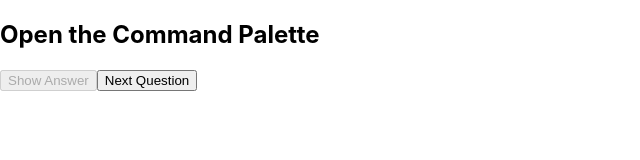
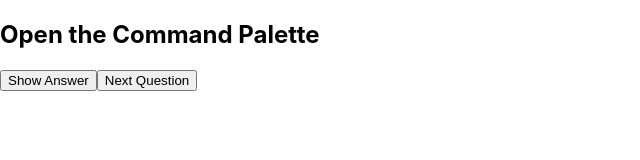
Before and after one commit to inkblotty/vscode-shortcuts, a React (Create React App) app: page / in a window 1280 px wide. Shown: the top 160 px of the page, without its empty margins (0-640 px from the left). Built offline with nearby package versions, Linux system fonts and the light colour scheme.

Commit message:
cleanup custom hook

```diff
--- a/src/Quiz/Question/Question.tsx
+++ b/src/Quiz/Question/Question.tsx
@@ -1,5 +1,5 @@
 import React, { useEffect, useState } from 'react';
-import { handleKeys } from './hooks';
+import { useHandleKeys } from './hooks';
 import { QuestionType } from '../quiz.d';
 
 interface QuestionProps extends QuestionType {
@@ -7,8 +7,8 @@ interface QuestionProps extends QuestionType {
 }
 const Question = ({ answerKeys, goToNextQuestion, title }: QuestionProps) => {
   const [isAnswerVisible, setIsAnswerVisible] = useState(false);
-  const { recentKeys, clearKeys } = handleKeys();
-  const isCorrect = recentKeys.slice(answerKeys.length * -1).reduce((prev, key, i) => prev && key === answerKeys[i], true);
+  const { recentKeys, clearKeys } = useHandleKeys([]);
+  const isCorrect = !!recentKeys.length && recentKeys.slice(answerKeys.length * -1).reduce((prev, key, i) => prev && key === answerKeys[i], true);
 
   useEffect(() => {
     if (recentKeys.length) {
@@ -16,6 +16,13 @@ const Question = ({ answerKeys, goToNextQuestion, title }: QuestionProps) => {
     }
     setIsAnswerVisible(false);
   }, [title]);
+
+  const showAnswer = (e: any) => {
+    if (e) {
+      e.preventDefault();
+    }
+    setIsAnswerVisible(true);
+  }
 
   return (
     <div>
@@ -25,9 +32,12 @@ const Question = ({ answerKeys, goToNextQuestion, title }: QuestionProps) => {
         {recentKeys.map(key => <div>{key}</div>)}
       </code>
 
-      {isAnswerVisible && <div>Answer: {answerKeys.join(' ')}</div>}
+      {isAnswerVisible || isCorrect
+        ? <div>Answer: {answerKeys.join(' ')}</div>
+        : null
+      }
 
-      <button disabled={isCorrect}>Show Answer</button>
+      <button disabled={isCorrect || isAnswerVisible} onClick={showAnswer}>Show Answer</button>
       <button onClick={goToNextQuestion}>Next Question</button>
     </div>
   )
--- a/src/Quiz/Question/hooks.ts
+++ b/src/Quiz/Question/hooks.ts
@@ -1,8 +1,9 @@
 import { useState } from "react";
 
-export const handleKeys = () => {
-  const [recentKeys, setRecentKeys] = useState<string[]>([]);
+export const useHandleKeys = (initial: KeyboardEvent['key'][]) => {
+  const [recentKeys, setRecentKeys] = useState<KeyboardEvent['key'][]>(initial);
   window.onkeydown = (e: any) => {
+    e.preventDefault();
     const { key } = e;
     setRecentKeys([...recentKeys, key]);
   }
--- a/src/Quiz/Quiz.tsx
+++ b/src/Quiz/Quiz.tsx
@@ -8,7 +8,7 @@ const Quiz = () => {
     if (e) {
       e.preventDefault();
     }
-    if (defaultQuestions.length >= activeQuestionIndex + 1) {
+    if (defaultQuestions.length > activeQuestionIndex + 1) {
       setActiveQuestionIndex(activeQuestionIndex + 1);
     } else {
       setActiveQuestionIndex(0);
--- a/src/Quiz/defaultQuestions.ts
+++ b/src/Quiz/defaultQuestions.ts
@@ -3,6 +3,6 @@ import { QuestionType } from "./quiz.d";
 export const defaultQuestions : QuestionType[] = [
   {
     title: 'Open the Command Palette',
-    answerKeys: ['Control', 'p'],
-  }
+    answerKeys: ['Meta', 'p'],
+  },
 ];
--- a/src/Quiz/quiz.d.ts
+++ b/src/Quiz/quiz.d.ts
@@ -1,4 +1,4 @@
 export interface QuestionType {
   title: string;
-  answerKeys: string[]; //
+  answerKeys: KeyboardEvent['key'][];
 }
```
